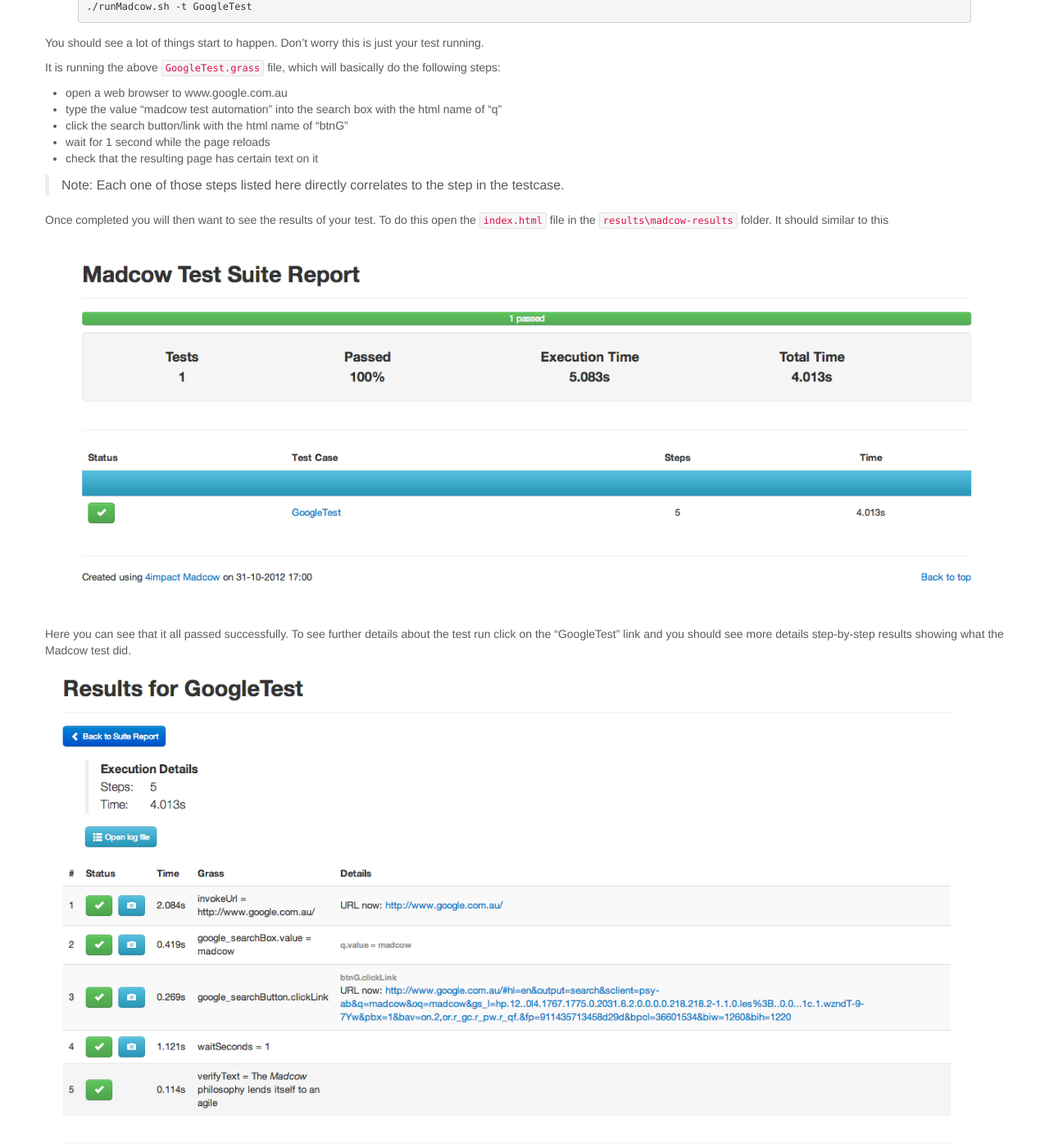
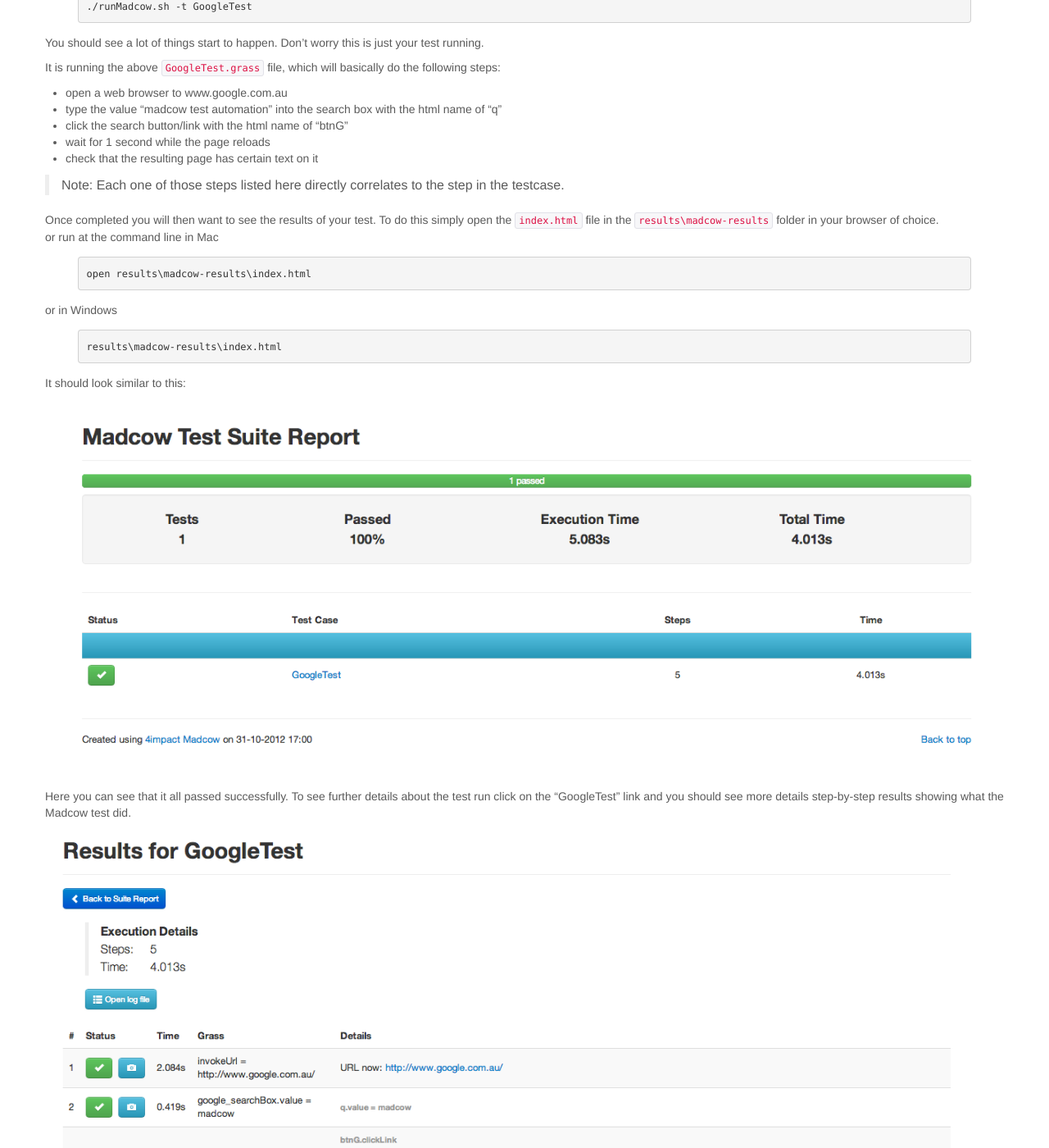
Before and after one commit to 4impact/madcow, a Jekyll site: the page built from _posts/2012-11-01-example.md, in a window 1280 px wide and 1400 px high, scrolled down 778 px. Shown: the whole window at 82% size. Built offline with Jekyll 4.4.1, drawn with Linux system fonts in a browser that asks for light colours; some of the changed text lies outside the part shown.

Commit message:
fixing up initial example page with link to writing tests explanation page

```diff
--- a/_posts/2012-11-01-example.md
+++ b/_posts/2012-11-01-example.md
@@ -40,7 +40,18 @@
 
 > Note: Each one of those steps listed here directly correlates to the step in the testcase.
 
-Once completed you will then want to see the results of your test. To do this open the `index.html` file in the `results\madcow-results` folder. It should similar to this
+Once completed you will then want to see the results of your test. To do this simply open the `index.html` file in the `results\madcow-results` folder in your browser of choice.
+or run at the command line in Mac
+{% highlight bash %}
+open results\madcow-results\index.html
+{% endhighlight %}
+
+or in Windows
+{% highlight bash %}
+results\madcow-results\index.html
+{% endhighlight %}
+
+It should look similar to this:
 
 <img src="/assets/img/test-results-nofail.png" alt="Test Suite Results page"/>
 
```
Also changed, not shown: other parts of _posts/2012-11-01-example.md (+6 -0 lines), documentation/_posts/2012-11-01-writingTests.md (+20 -1 lines).
